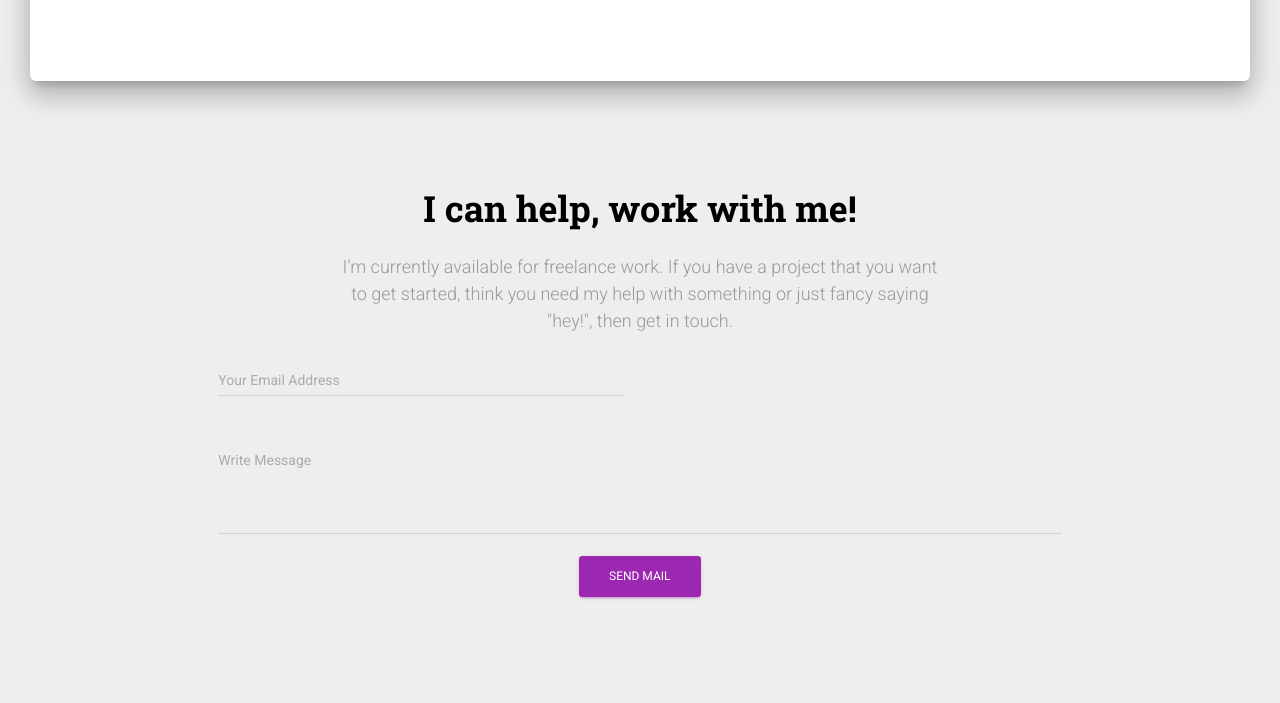
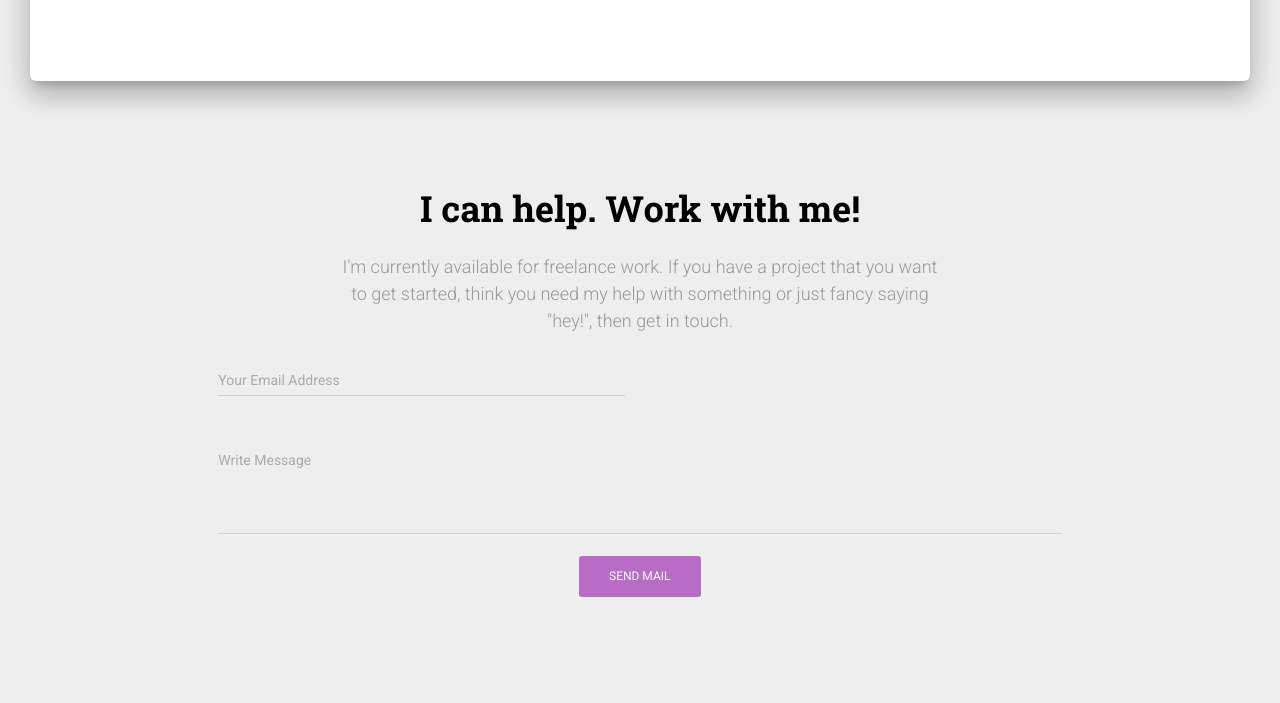
Before and after one commit to mosesbenjamin/mosesbenjamin.github.io, a plain HTML site: page index.html in a window 1280 px wide. Shown: the part 1508-2211 px from the top of the page. Drawn offline with Linux system fonts and the light colour scheme.

Commit message:
index.html update

```diff
--- a/index.html
+++ b/index.html
@@ -256,7 +256,7 @@
    <div class="section section-contacts">
         <div class="row">
           <div class="col-md-8 ml-auto mr-auto">
-            <h2 class="text-center title">I can help, work with me!</h2>
+            <h2 class="text-center title">I can help. Work with me!</h2>
             <h4 class="text-center description">I'm currently available for freelance work. If you have a project that you want to get started, think you need my help with something or just fancy saying "hey!", then get in touch.</h4>
             <form class="contact-form" action="mailto:sundaybenjamin08@gmail.com">
               <div class="row">
@@ -273,7 +273,7 @@
               </div>
               <div class="row">
                 <div class="col-md-4 ml-auto mr-auto text-center">
-                  <input type="submit" value="Send mail" name="" class="btn btn-primary btn-raised">
+                  <input disabled type="submit" value="Send mail" name="" class="btn btn-primary btn-raised">
                 </div>
               </div>
             </form>
```
